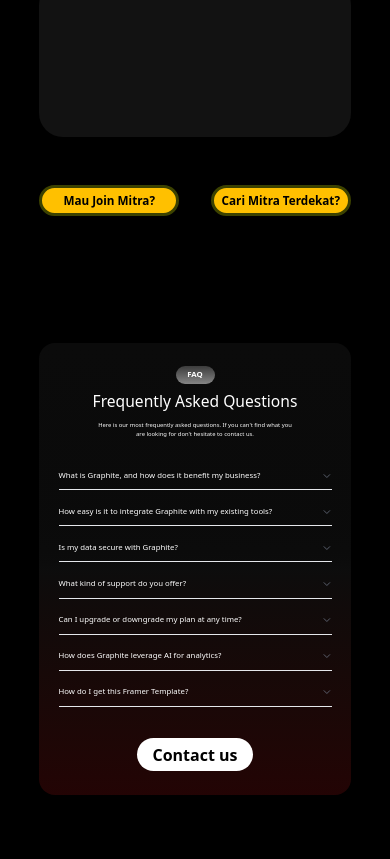
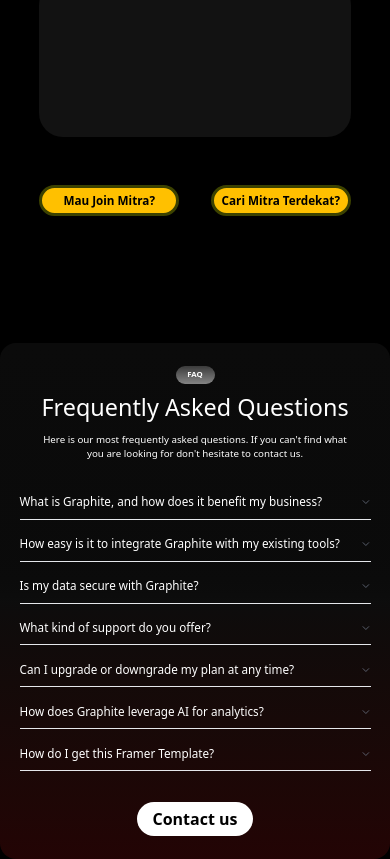
Before and after one commit to Hubbi502/forp, a React (Vite) app: page / in a window 390 px wide. Shown: the part 2112-2971 px from the top of the page. Before the commit the page ends 2907 px from the top, so only its background shows below. Built offline with nearby package versions, Linux system fonts and the light colour scheme.

Commit message:
Enhance AOS integration: add animation initialization to FAQItem and FAQSection components, and clean up comments in HeroSection

```diff
--- a/src/components/layout/HeroSection.tsx
+++ b/src/components/layout/HeroSection.tsx
@@ -8,8 +8,8 @@
 export default function HeroSection() {
   useEffect(() => {
         AOS.init({
-          duration: 1000, // Global animation duration
-          once: true, // Only animate once
+          duration: 1000,
+          once: true,
         });
       }, []);
 
--- a/src/components/layout/faqlist.tsx
+++ b/src/components/layout/faqlist.tsx
@@ -1,4 +1,7 @@
 import { useState } from 'react';
+import { useEffect } from 'react';
+import AOS from 'aos';
+import 'aos/dist/aos.css';
 
 interface FAQItemProps {
   question: string;
@@ -8,21 +11,29 @@
 const FAQItem = ({ question, answer }: FAQItemProps) => {
   const [isOpen, setIsOpen] = useState(false);
   const answerId = `faq-answer-${question.replace(/\s+/g, '-').toLowerCase()}`;
+  useEffect(() => {
+    AOS.init({
+      duration: 1000, // Global animation duration
+      once: true, // Only animate once
+    });
+  }, []);
 
   return (
-    <article className="border-b border-gray-200 py-[2svw]">
+    <article className="border-b border-gray-200 py-[2svw]" data-aos="fade-up" data-aos-duration="1000" data-aos-delay="1000">
       <button
         className="flex justify-between items-center w-full text-left"
         onClick={() => setIsOpen((open) => !open)}
         aria-expanded={isOpen}
         aria-controls={answerId}
+
       >
-        <span className="text-[2svw] font-medium text-white">{question}</span>
+        <span className="text-[3svw] md:text-[2svw] lg:text-[1.8svw] font-medium text-white" >{question}</span>
         <svg
           className={`w-[2.5svw] h-[2.5svw] text-gray-500 transition-transform duration-200 ${isOpen ? 'rotate-180' : ''}`}
           fill="none"
           viewBox="0 0 24 24"
           stroke="currentColor"
+
         >
           <path
             strokeLinecap="round"
@@ -36,8 +47,9 @@
         <div
           id={answerId}
           className="mt-[1svw] text-gray-300"
+
         >
-          <p className="text-[1.5svw]">{answer}</p>
+          <p className="text-[3svw] md:text-[1.5svw]">{answer}</p>
         </div>
       )}
     </article>
@@ -75,17 +87,25 @@
   }
 ];
 
-const FAQSection = () => (
+const FAQSection = () => {
+  useEffect(() => {
+    AOS.init({
+      duration: 1000, // Global animation duration
+      once: true, // Only animate once
+    });
+  }, []);
+  return(
   <section
-    className="bg-gradient-to-b from-[#0B0B0B] via-white/5 to-red-950/50 max-w-[80svw] mt-[15svh] lg:mt-[15rem] mx-auto px-[5svw] py-[6svw] shadow-lg rounded-2xl text-white "
+    className="bg-gradient-to-b from-[#0B0B0B] via-white/5 to-red-950/50 max-w-full md:max-w-[80%] mt-[15svh] lg:mt-[15rem] mx-auto px-[5svw] py-[6svw] shadow-lg rounded-2xl text-white "
     aria-labelledby="faq-title"
   >
     <header className="mb-[3svw]">
-      <div className="w-[10svw] bg-gradient-to-b from-white/20 to-white/50 mx-auto rounded-full mb-[1.5svw] py-[0.8svw]">
+      <div className="w-[10svw] bg-gradient-to-b from-white/20 to-white/50 mx-auto rounded-full mb-[1.5svw] py-[0.8svw]"
+          data-aos="fade-up">
         <h2 id="faq-title" className="text-[2svw] font-bold text-center">FAQ</h2>
       </div>
-      <h3 className="text-[4svw] text-center mb-[2svw]">Frequently Asked Questions</h3>
-      <p className="text-center mb-[6svw] max-w-[50svw] mx-auto text-[1.5svw]">
+      <h3 className="text-[6svw] md:text-[3.6svw] text-center mb-[2svw]" data-aos="fade-up">Frequently Asked Questions</h3>
+      <p className="text-center mb-[6svw] max-w-[80svw] mx-auto text-[2.5svw] md:text-[1.5svw]"     data-aos="fade-up">
         Here is our most frequently asked questions. If you can't find what you are looking for don't hesitate to contact us.
       </p>
     </header>
@@ -95,11 +115,12 @@
       ))}
     </section>
     <footer className="mt-[8svw] text-center">
-      <button className="px-[4svw] py-[1.2svw] bg-white text-black rounded-full font-semibold hover:bg-black hover:text-white transition-colors duration-300">
+      <button     data-aos="fade-up" className="px-[4svw] py-[1.2svw] bg-white text-black rounded-full font-semibold hover:bg-black hover:text-white transition-colors duration-300">
         Contact us
       </button>
     </footer>
   </section>
-);
+  )
+};
 
 export default FAQSection;
```
